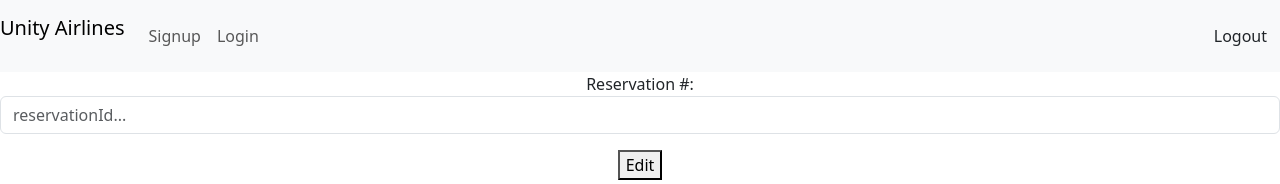
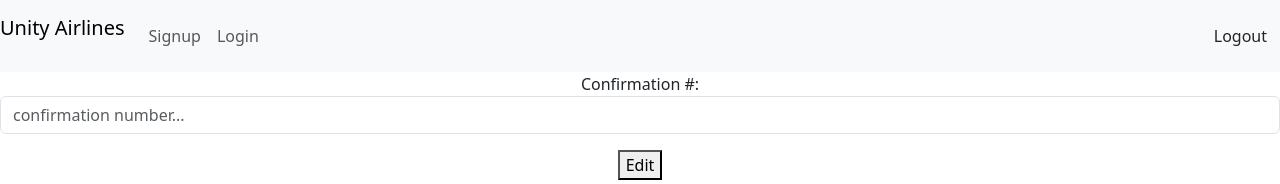
Before and after one commit to bonbongiraffe/flatiron_airlines, a React (Create React App) app in the folder client/: page /manage-reservations in a window 1280 px wide. Shown: the top 184 px of the page. Built offline with nearby package versions, Linux system fonts and the light colour scheme; no server answers.

Commit message:
conf wip

```diff
--- a/client/src/components/ReservationForm.js
+++ b/client/src/components/ReservationForm.js
@@ -93,7 +93,7 @@ function ReservationForm({ isEdit=false, reservation={id:0, flight:{origin:"",de
 
     const handleEdit = (values) => {
         // console.log(values,reservation.id)
-        fetch(`/reservations/${reservation.id}`,{
+        fetch(`/reservations/${reservation.conf_number}`,{
             method: "PATCH",
             headers: {"Content-Type":"application/json"},
             body: JSON.stringify({...values})
@@ -114,8 +114,8 @@ function ReservationForm({ isEdit=false, reservation={id:0, flight:{origin:"",de
         onSubmit: isEdit ? handleEdit : handleSubmit
     })
 
-    const handleCancel = (reservationId) => {
-        fetch(`reservations/${reservationId}`,{
+    const handleCancel = (confNum) => {
+        fetch(`reservations/${confNum}`,{
             method:"DELETE"
         })
         setReservation(null)
@@ -188,7 +188,7 @@ function ReservationForm({ isEdit=false, reservation={id:0, flight:{origin:"",de
                     <p>{formik.errors.seat}</p>
                 <button type='submit'>Reserve</button>
                 { error ? <p>{error}</p> : null }
-                { isEdit ? <button className="btn" onClick={e => handleCancel(reservation.id)}>Cancel</button> : null }
+                { isEdit ? <button className="btn" onClick={e => handleCancel(reservation.conf_number)}>Cancel</button> : null }
                 <h3>Seating Chart</h3>
                 <ul className="list-unstyled">
                     { searchFlight ? seatingChart(searchFlight.open_seats) : openSeatingChart }
--- a/client/src/components/ReservationManager.js
+++ b/client/src/components/ReservationManager.js
@@ -10,11 +10,11 @@ function ReservationManager(){
     const [ error, setError ] = useState(null)
 
     const formSchema = yup.object().shape({
-        reservationId: yup.number().required()
+        confNum: yup.string().required()
     })
 
     const handleSearch = (values) => {
-        fetch(`/reservations/${values.reservationId}`)
+        fetch(`/reservations/${values.confNum}`)
             .then( r => {
                 if ( r.ok ){
                     r.json().then( r => {
@@ -28,7 +28,7 @@ function ReservationManager(){
 
     const formikSearch = useFormik({
         initialValues:{
-            reservationId: ""
+            confNum: ""
         },
         validationSchema: formSchema,
         onSubmit: handleSearch
@@ -41,16 +41,16 @@ function ReservationManager(){
             :
             <form onSubmit={formikSearch.handleSubmit}>
                 { error ? <p>{error}</p> : null }
-                <label className="form-titles" htmlFor="reservation-id">Reservation #:</label>
+                <label className="form-titles" htmlFor="confirmation-number">Confirmation #:</label>
                     <input
                         onChange= {formikSearch.handleChange}
                         type="text"
-                        name= "reservationId"
-                        placeholder="reservationId..."
+                        name= "confNum"
+                        placeholder="confirmation number..."
                         className="form-control"
-                        value={formikSearch.values.reservationId}
+                        value={formikSearch.values.confNum}
                     />
-                    <p>{formikSearch.errors.reservationId}</p>
+                    <p>{formikSearch.errors.confNum}</p>
                     <button type='submit'>Edit</button>
             </form>
             }
```
Also changed, not shown: 2 other files (tests, documents, lock files or other folders).
